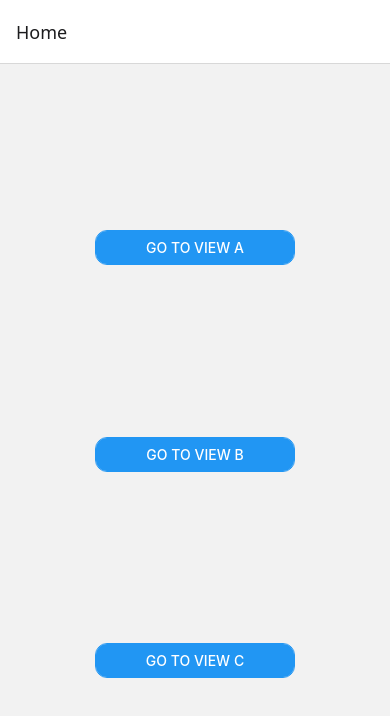
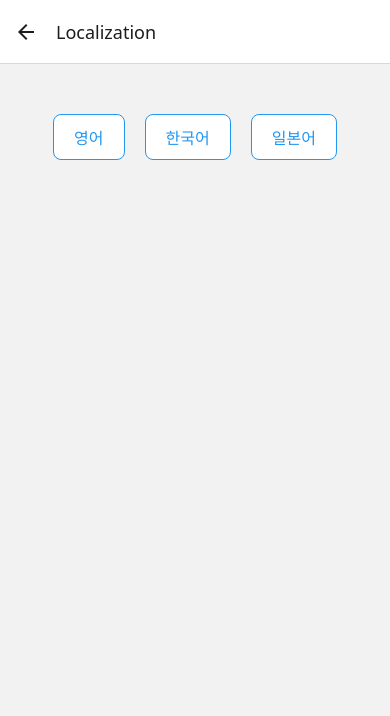
Before and after one commit to Donghyun-K/react-native-sample, a React Native app: screen /Localization in a window 390 px wide. Shown: the top 716 px of the page. Built offline with nearby package versions, Linux system fonts and the light colour scheme.

Commit message:
카메라/갤러리 테스트, 다국어 테스트, 스크린샷 테스트 하기 위한 Screen 빈 샘플 추가

```diff
--- a/babel.config.js
+++ b/babel.config.js
@@ -1,4 +1,4 @@
 module.exports = {
-  presets: ['module:@react-native/babel-preset', 'module:metro-react-native-babel-preset'],
+  presets: ['module:@react-native/babel-preset'],
   plugins: ['react-native-reanimated/plugin'],
 };
--- a/index.js
+++ b/index.js
@@ -3,7 +3,7 @@
  */
 
 import {AppRegistry} from 'react-native';
-import App from './App';
+import App from './src/App';
 import {name as appName} from './app.json';
 
 AppRegistry.registerComponent(appName, () => App);
--- a/package.json
+++ b/package.json
@@ -36,6 +36,7 @@
     "@types/react-test-renderer": "^19.0.0",
     "eslint": "^8.19.0",
     "jest": "^29.6.3",
+    "metro-react-native-babel-preset": "^0.77.0",
     "prettier": "2.8.8",
     "react-test-renderer": "19.0.0",
     "typescript": "^5.0.4"
--- a/App.tsx
+++ b/src/App.tsx
@@ -2,6 +2,9 @@ import React from 'react';
 import { Button, View, Text, StyleSheet } from 'react-native';
 import { NavigationContainer } from '@react-navigation/native';
 import { createNativeStackNavigator } from '@react-navigation/native-stack';
+import ScreenshotScreen from './screens/ScreenshotScreen';
+import CameraGalleryScreen from './screens/CameraGalleryScreen';
+import LocalizationScreen from './screens/LocalizationScreen';
 
 const Stack = createNativeStackNavigator();
 
@@ -10,52 +13,34 @@ const HomeScreen = ({ navigation }: any) => {
         <View style={styles.container}>
             <View style={styles.buttonWrapper}>
                 <Button
-                    title="Go to View A"
-                    onPress={() => navigation.navigate('ViewA')}
+                    title="스크린샷"
+                    onPress={() => navigation.navigate('Screenshot')}
                 />
             </View>
             <View style={styles.buttonWrapper}>
                 <Button
-                    title="Go to View B"
-                    onPress={() => navigation.navigate('ViewB')}
+                    title="카메라/갤러리"
+                    onPress={() => navigation.navigate('CameraGallery')}
                 />
             </View>
             <View style={styles.buttonWrapper}>
                 <Button
-                    title="Go to View C"
-                    onPress={() => navigation.navigate('ViewC')}
+                    title="다국어"
+                    onPress={() => navigation.navigate('Localization')}
                 />
             </View>
         </View>
     );
 };
 
-const ViewA = () => (
-    <View style={styles.viewScreen}>
-        <Text style={styles.text}>This is View A</Text>
-    </View>
-);
-
-const ViewB = () => (
-    <View style={styles.viewScreen}>
-        <Text style={styles.text}>This is View B</Text>
-    </View>
-);
-
-const ViewC = () => (
-    <View style={styles.viewScreen}>
-        <Text style={styles.text}>This is View C</Text>
-    </View>
-);
-
 export default function App() {
     return (
         <NavigationContainer>
             <Stack.Navigator initialRouteName="Home">
                 <Stack.Screen name="Home" component={HomeScreen} />
-                <Stack.Screen name="ViewA" component={ViewA} />
-                <Stack.Screen name="ViewB" component={ViewB} />
-                <Stack.Screen name="ViewC" component={ViewC} />
+                <Stack.Screen name="Screenshot" component={ScreenshotScreen} />
+                <Stack.Screen name="CameraGallery" component={CameraGalleryScreen} />
+                <Stack.Screen name="Localization" component={LocalizationScreen} />
             </Stack.Navigator>
         </NavigationContainer>
     );
@@ -64,8 +49,9 @@ export default function App() {
 const styles = StyleSheet.create({
     container: {
         flex: 1,
-        justifyContent: 'space-evenly',
-        alignItems: 'center',
+        justifyContent: 'flex-start', // 위에서 아래로 정렬
+        alignItems: 'stretch', // 버튼이 부모의 너비를 채우도록 설정
+        paddingVertical: 20, // 위아래 여백 추가
     },
     buttonWrapper: {
         borderWidth: 1,
@@ -73,7 +59,7 @@ const styles = StyleSheet.create({
         borderRadius: 12,
         overflow: 'hidden',
         marginVertical: 6,
-        width: 200,
+        marginHorizontal: 20, // 좌우 여백 추가
     },
     viewScreen: {
         flex: 1,
--- /dev/null
+++ b/src/screens/CameraGalleryScreen.tsx
@@ -0,0 +1,48 @@
+import React from 'react';
+import { View, Text, StyleSheet, TouchableOpacity, TextStyle } from 'react-native';
+
+const CameraGalleryScreen = () => (
+    <View style={styles.viewScreen}>
+        <View style={styles.buttonContainer}>
+            <TouchableOpacity style={styles.buttonWrapper} onPress={() => console.log('Camera pressed')}>
+                <Text style={styles.buttonText}>Camera</Text>
+            </TouchableOpacity>
+            <TouchableOpacity style={styles.buttonWrapper} onPress={() => console.log('Gallery pressed')}>
+                <Text style={styles.buttonText}>Gallery</Text>
+            </TouchableOpacity>
+        </View>
+    </View>
+);
+
+const styles = StyleSheet.create({
+    viewScreen: {
+        flex: 1,
+        justifyContent: 'flex-start', // 상단으로 정렬
+        alignItems: 'center',
+        paddingTop: 50, // 상단 여백 추가
+    },
+    text: {
+        fontSize: 24,
+        marginBottom: 20,
+    },
+    buttonContainer: {
+        flexDirection: 'row', // 버튼을 가로로 배치
+        justifyContent: 'space-between',
+    },
+    buttonWrapper: {
+        borderWidth: 1, // 테두리 추가
+        borderColor: '#2196f3',
+        borderRadius: 8,
+        paddingVertical: 10,
+        paddingHorizontal: 20,
+        marginHorizontal: 10, // 버튼 간격
+        backgroundColor: '#ffffff', // 버튼 배경색
+    },
+    buttonText: {
+        fontSize: 16,
+        color: '#2196f3',
+        textAlign: 'center',
+    },
+});
+
+export default CameraGalleryScreen;
--- /dev/null
+++ b/src/screens/LocalizationScreen.tsx
@@ -0,0 +1,51 @@
+import React from 'react';
+import { View, Text, StyleSheet, TouchableOpacity, TextStyle } from 'react-native';
+
+const LocalizationScreen = () => (
+    <View style={styles.viewScreen}>
+        <View style={styles.buttonContainer}>
+            <TouchableOpacity style={styles.buttonWrapper} onPress={() => console.log('Camera pressed')}>
+                <Text style={styles.buttonText}>영어</Text>
+            </TouchableOpacity>
+            <TouchableOpacity style={styles.buttonWrapper} onPress={() => console.log('Gallery pressed')}>
+                <Text style={styles.buttonText}>한국어</Text>
+            </TouchableOpacity>
+            <TouchableOpacity style={styles.buttonWrapper} onPress={() => console.log('Gallery pressed')}>
+                <Text style={styles.buttonText}>일본어</Text>
+            </TouchableOpacity>
+        </View>
+    </View>
+);
+
+const styles = StyleSheet.create({
+    viewScreen: {
+        flex: 1,
+        justifyContent: 'flex-start', // 상단으로 정렬
+        alignItems: 'center',
+        paddingTop: 50, // 상단 여백 추가
+    },
+    text: {
+        fontSize: 24,
+        marginBottom: 20,
+    },
+    buttonContainer: {
+        flexDirection: 'row', // 버튼을 가로로 배치
+        justifyContent: 'space-between',
+    },
+    buttonWrapper: {
+        borderWidth: 1, // 테두리 추가
+        borderColor: '#2196f3',
+        borderRadius: 8,
+        paddingVertical: 10,
+        paddingHorizontal: 20,
+        marginHorizontal: 10, // 버튼 간격
+        backgroundColor: '#ffffff', // 버튼 배경색
+    },
+    buttonText: {
+        fontSize: 16,
+        color: '#2196f3',
+        textAlign: 'center',
+    },
+});
+
+export default LocalizationScreen;
--- /dev/null
+++ b/src/screens/ScreenshotScreen.tsx
@@ -0,0 +1,45 @@
+import React from 'react';
+import { View, Text, StyleSheet, TouchableOpacity, TextStyle } from 'react-native';
+
+const ScreenShotScreen = () => (
+    <View style={styles.viewScreen}>
+        <View style={styles.buttonContainer}>
+            <TouchableOpacity style={styles.buttonWrapper} onPress={() => console.log('Camera pressed')}>
+                <Text style={styles.buttonText}>가능</Text>
+            </TouchableOpacity>
+        </View>
+    </View>
+);
+
+const styles = StyleSheet.create({
+    viewScreen: {
+        flex: 1,
+        justifyContent: 'flex-start', // 상단으로 정렬
+        alignItems: 'center',
+        paddingTop: 50, // 상단 여백 추가
+    },
+    text: {
+        fontSize: 24,
+        marginBottom: 20,
+    },
+    buttonContainer: {
+        flexDirection: 'row', // 버튼을 가로로 배치
+        justifyContent: 'space-between',
+    },
+    buttonWrapper: {
+        borderWidth: 1, // 테두리 추가
+        borderColor: '#2196f3',
+        borderRadius: 8,
+        paddingVertical: 10,
+        paddingHorizontal: 20,
+        marginHorizontal: 10, // 버튼 간격
+        backgroundColor: '#ffffff', // 버튼 배경색
+    },
+    buttonText: {
+        fontSize: 16,
+        color: '#2196f3',
+        textAlign: 'center',
+    },
+});
+
+export default ScreenShotScreen;
```
Also changed, not shown: 2 other files (tests, documents, lock files or other folders).
